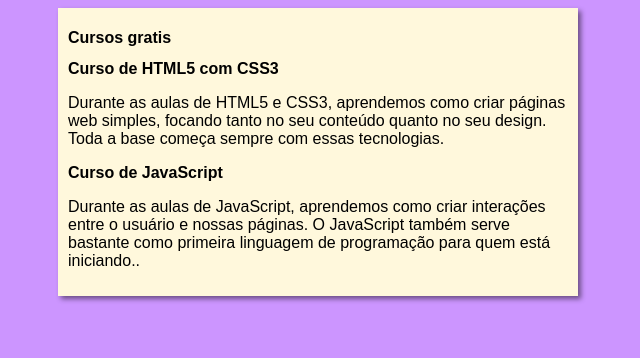
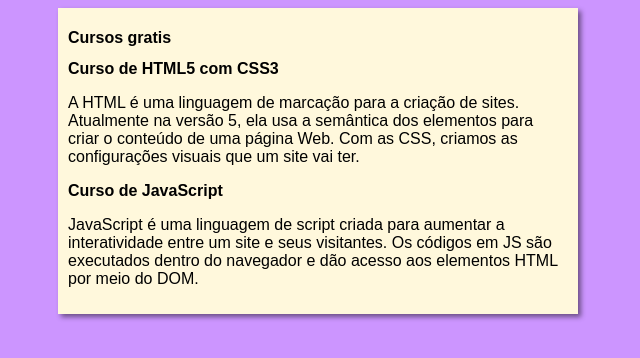
Before and after one commit to uislancruz/projeto-site, a plain HTML site: page index.html in a window 1280 px wide. Shown: the whole page, without its empty margins (322-962 px from the left). Drawn offline with Linux system fonts and the light colour scheme.

Commit message:
Update index.html

```diff
--- a/index.html
+++ b/index.html
@@ -15,12 +15,12 @@
         </header>
         <article>
             <h2>Curso de HTML5 com CSS3</h2>
-            <p>Durante as aulas de HTML5 e CSS3, aprendemos como criar páginas web simples, focando tanto no seu conteúdo quanto no seu design. Toda a base começa sempre com essas tecnologias.</p>
+            <p>A HTML é uma linguagem de marcação para a criação de sites. Atualmente na versão 5, ela usa a semântica dos elementos para criar o conteúdo de uma página Web. Com as CSS, criamos as configurações visuais que um site vai ter.</p>
         </article>
 
         <Article>
             <h2>Curso de JavaScript</h2>
-            <p>Durante as aulas de JavaScript, aprendemos como criar interações entre o usuário e nossas páginas. O JavaScript também serve bastante como primeira linguagem de programação para quem está iniciando..</p>
+            <p>JavaScript é uma linguagem de script criada para aumentar a interatividade entre um site e seus visitantes. Os códigos em JS são executados dentro do navegador e dão acesso aos elementos HTML por meio do DOM.</p>
         </Article>
     </main>
 
```
